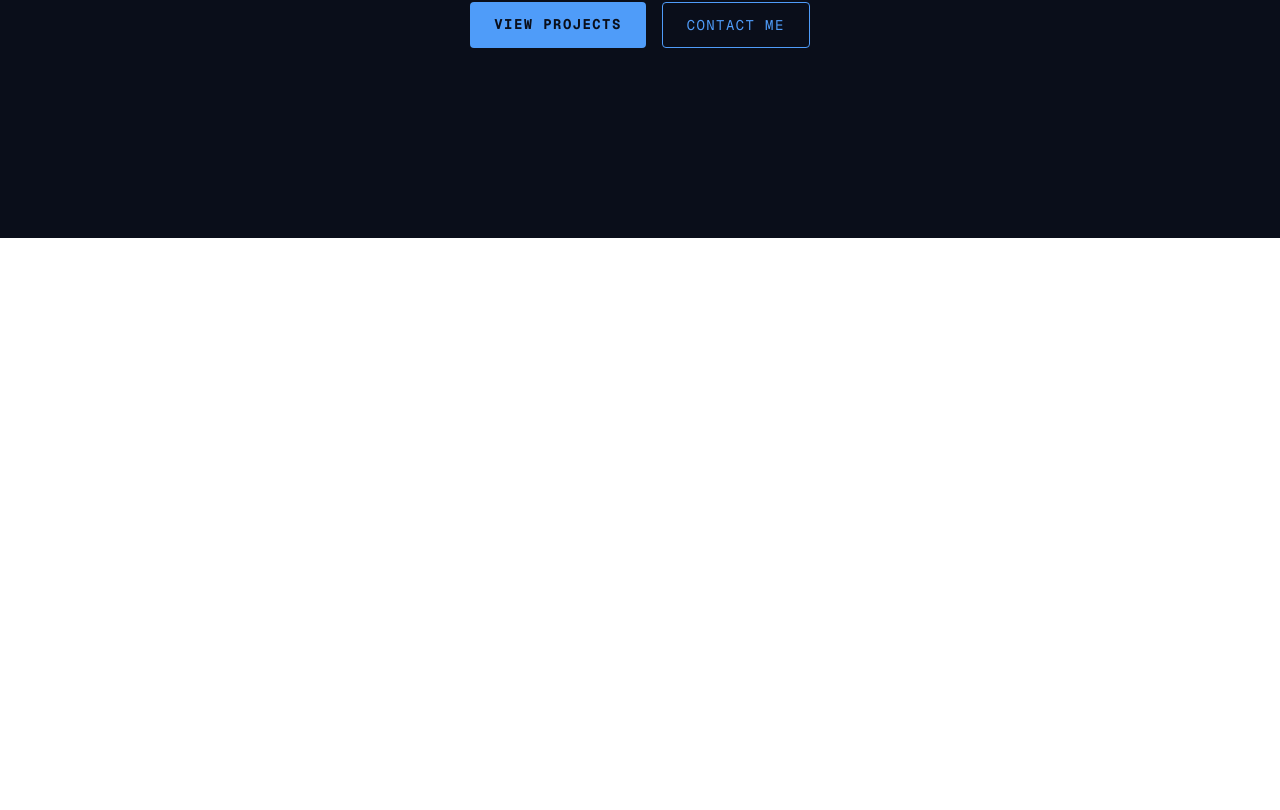
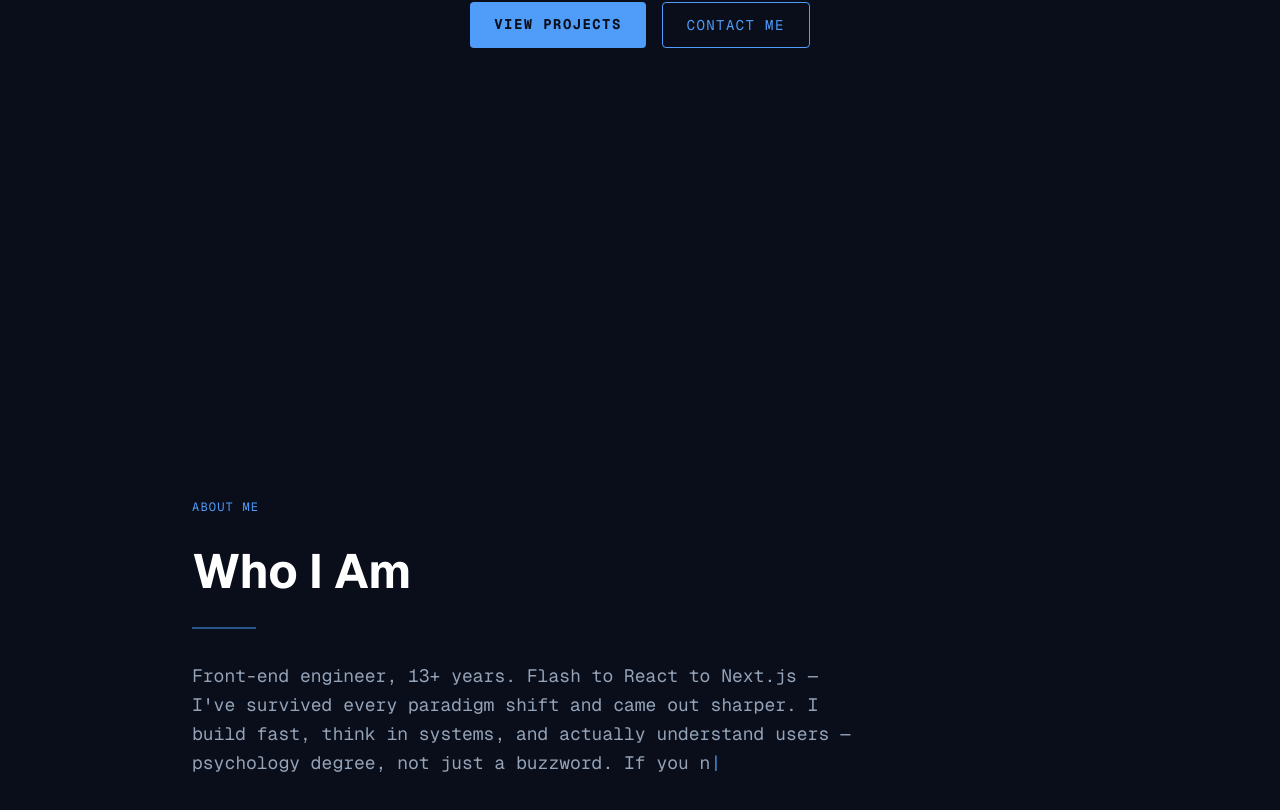
Before and after one commit to Jamisu/action-point, a Next.js app: page / in a window 1280 px wide. Shown: the part 562-1372 px from the top of the page. Before the commit the page ends 800 px from the top, so only its background shows below. Built offline with nearby package versions, Linux system fonts and the light colour scheme.

Commit message:
added About section and it's functionality for typewriter effect

```diff
--- a/src/app/globals.css
+++ b/src/app/globals.css
@@ -3,6 +3,10 @@
 :root {
   --background: #ffffff;
   --foreground: #171717;
+}
+
+html {
+  scroll-behavior: smooth;
 }
 
 @theme inline {
--- a/src/app/page.tsx
+++ b/src/app/page.tsx
@@ -1,9 +1,11 @@
 import Home from '@/sections/Home'
+import About from '@/sections/About'
 
 export default function App() {
   return (
     <main className="bg-[#0a0e1a] min-h-screen">
       <Home />
+      <About />
     </main>
   )
 }
--- a/src/sections/About.tsx
+++ b/src/sections/About.tsx
@@ -2,22 +2,90 @@
 
 import { useEffect, useState } from 'react'
 
-const lines = ["About", "Me"]
+// Lines to display in the about section header
+const aboutText = "Front-end engineer, 13+ years. Flash to React to Next.js — I've survived every paradigm shift and came out sharper. I build fast, think in systems, and actually understand users — psychology degree, not just a buzzword. If you need someone who codes with precision and thinks beyond the ticket, we should talk."
 
-interface HomeLine {
+interface TypeWriterProps {
   text: string
-  delay: number
-  className: string
+  speed?: number
+  className?: string
 }
 
-function TypeWriterEffect({ text, delay, className }: HomeLine) {
-    useEffect(() => {
+// Typewriter effect — renders text char by char
+function TypeWriter({ text, speed = 30, className }: TypeWriterProps) {
+  const [displayed, setDisplayed] = useState('')
+  const [index, setIndex] = useState(0)
 
+  useEffect(() => {
+    if (index >= text.length) return
+
+    const timer = setTimeout(() => {
+      setDisplayed(prev => prev + text[index])
+      setIndex(prev => prev + 1)
+    }, speed)
+
+    return () => clearTimeout(timer)
+  }, [index])
+
+  return (
+    <p className={className}>
+      {displayed}
+      {/* Blinking cursor — disappears when done */}
+      {index < text.length && (
+        <span className="animate-pulse text-[#4f9cf9]">|</span>
+      )}
+    </p>
+  )
+}
+
+export default function About() {
+  // Trigger typewriter only when section is visible
+  const [isVisible, setIsVisible] = useState(false)
+
+  useEffect(() => {
+    const observer = new IntersectionObserver(
+      ([entry]) => {
+        if (entry.isIntersecting) setIsVisible(true)
+      },
+      { threshold: 0.3 }
+    )
+
+    const section = document.getElementById('about')
+    if (section) observer.observe(section)
+
+    return () => observer.disconnect()
   }, [])
 
-  return(
-    <div>
+  return (
+    <section
+      id="about"
+      className="min-h-screen flex flex-col justify-center px-6 py-24"
+    >
+      <div className="max-w-4xl mx-auto w-full flex flex-col gap-8">
 
-    </div>
+        {/* SECTION LABEL */}
+        <p className="font-mono text-xs uppercase tracking-widest text-[#4f9cf9]">
+          About Me
+        </p>
+
+        {/* SECTION TITLE */}
+        <h2 className="font-sans text-4xl md:text-5xl font-bold text-white">
+          Who I Am
+        </h2>
+
+        {/* DIVIDER */}
+        <div className="w-16 h-0.5 bg-[#4f9cf9] opacity-50" />
+
+        {/* TYPEWRITER TEXT — starts when section scrolls into view */}
+        {isVisible && (
+          <TypeWriter
+            text={aboutText}
+            speed={25}
+            className="font-mono text-base md:text-lg text-[#94a3b8] leading-relaxed max-w-2xl"
+          />
+        )}
+
+      </div>
+    </section>
   )
 }
```
